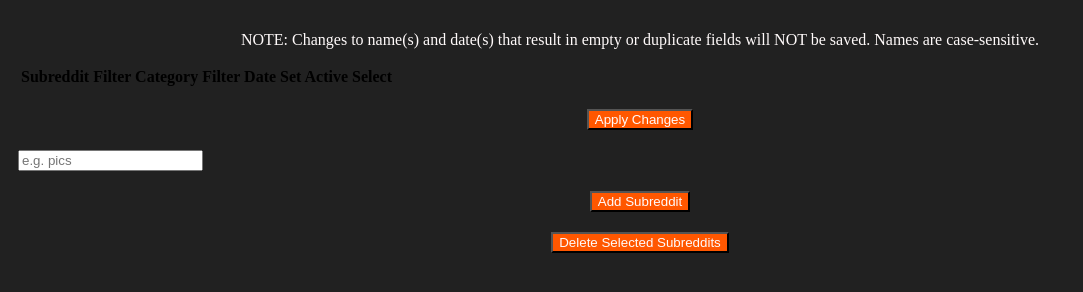
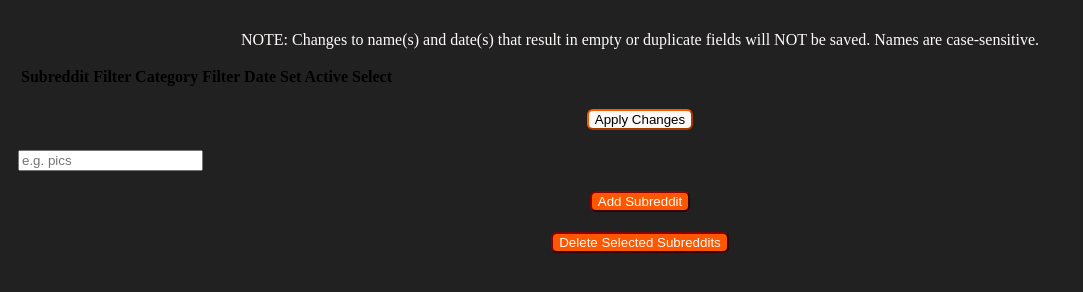
Before and after one commit to JeffreyJPZ/reddit-spoiler-avoider, a website built with webpack: page src/frontend/options.html in a window 1280 px wide. In both pictures the pointer is over the button "Apply Changes". Shown: the part 62-354 px from the top of the page, without its empty margins (0-1083 px from the left). Built offline with nearby package versions, Linux system fonts and the light colour scheme.

Commit message:
Feat: add hover effects to popup and options

```diff
--- a/src/frontend/options.css
+++ b/src/frontend/options.css
@@ -24,26 +24,35 @@ table {
     margin-right: auto;
     margin-left: auto;
     background-color: #3d3d3d;
-    border: 2px solid black;
+    border: 2px solid darkred;
     border-collapse: collapse;
 }
 
 th {
     color: #FF5700;
     text-align: center;
-    border: 2px solid black;
+    border: 2px solid darkred;
     border-collapse: collapse;
 }
 
 td {
     color: snow;
     text-align: center;
-    border: 2px solid black;
+    border: 2px solid darkred;
     border-collapse: collapse;
 }
 
 input {
+    border-radius: 6px;
+    border-color: black;
     background-color: #aaaaaa;
+    transition-duration: 0.2s;
+}
+
+input:hover {
+    border-color: #FF5700;
+    background-color: snow;
+    color: black;
 }
 
 .input {
@@ -55,12 +64,28 @@ input {
 
 select {
     background-color: #aaaaaa;
+    transition-duration: 0.2s;
+}
+
+select:hover {
+    border-color: #FF5700;
+    background-color: snow;
+    color: black;
 }
 
 button {
+    border-radius: 6px;
+    border-color: darkred;
     background-color: #FF5700;
     color: snow;
     cursor: pointer;
+    transition-duration: 0.2s;
+}
+
+button:hover {
+    border-color: #FF5700;
+    background-color: snow;
+    color: black;
 }
 
 .button {
--- a/src/frontend/popup.css
+++ b/src/frontend/popup.css
@@ -20,9 +20,18 @@ html {
 }
 
 button {
+    border-radius: 6px;
+    border-color: darkred;
     background-color: #FF5700;
     color: snow;
     cursor: pointer;
+    transition-duration: 0.2s;
+}
+
+button:hover {
+    border-color: #FF5700;
+    background-color: snow;
+    color: black;
 }
 
 .button {
```
Also changed, not shown: dist/options.css, dist/popup.css.
